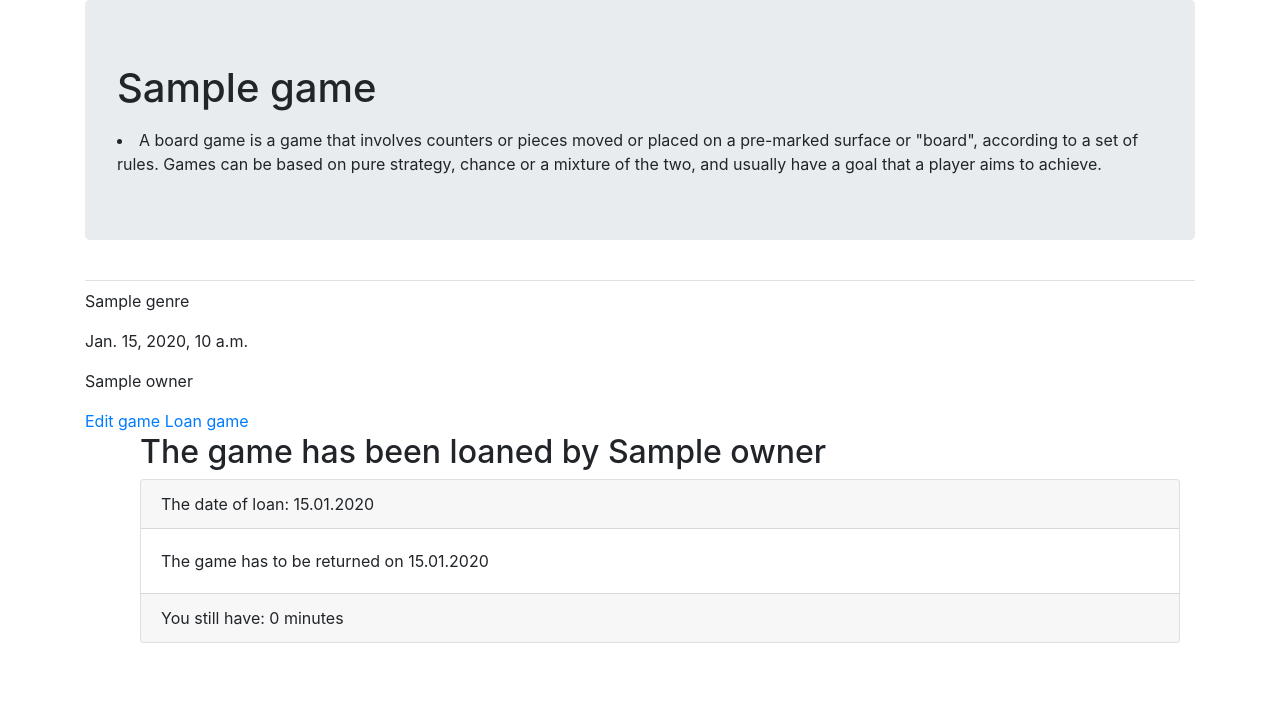
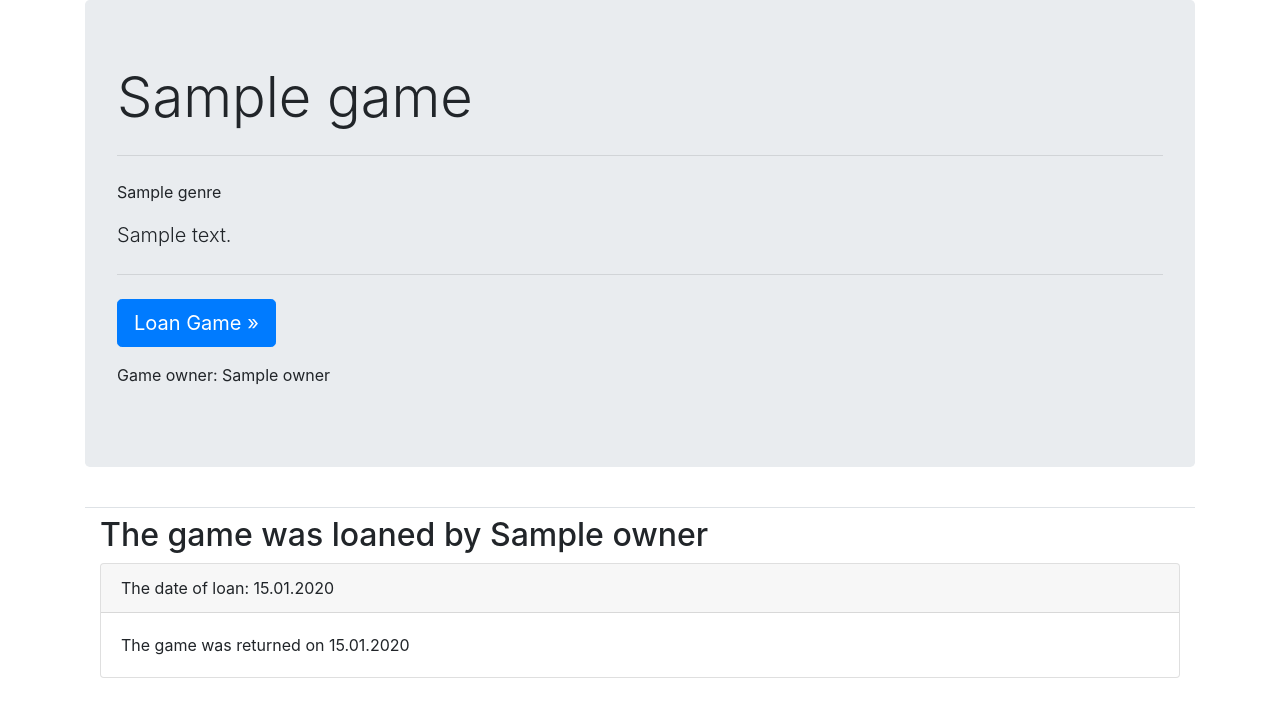
Before and after one commit to teemu-mjr/board-game, a Django app: template board_games/templates/board_games/game_info.html in a window 1280 px wide. Shown: the part 56-773 px from the top of the page. Run offline with Django 3.2, Linux system fonts and the light colour scheme; the template is opened without the code that fills it: most values are stand-ins (such as "Sample title", 1, 10 or a date in 2020); some libraries are stand-ins or nearby versions.

Commit message:
finalizes the game_info style

```diff
--- a/board_games/templates/board_games/edit_game.html
+++ b/board_games/templates/board_games/edit_game.html
@@ -10,8 +10,8 @@
     {% csrf_token %}
     {% bootstrap_form form %}
     {% buttons %}
-        <button type="submit" class="btn btn-success">Save</button>
-        <a href="{% url 'board_games:game_info' game.id %}" type="button" class="btn btn-danger" >Cancel</button></a>
+    <button type="submit" class="btn btn-success">Save</button>
+    <a href="{% url 'board_games:game_info' game.id %}" type="button" class="btn btn-danger">Cancel</button></a>
     {% endbuttons %}
 </form>
-{% endblock content %}}
+{% endblock content %}
--- a/board_games/templates/board_games/game_info.html
+++ b/board_games/templates/board_games/game_info.html
@@ -1,41 +1,45 @@
 {% extends 'board_games/base.html' %}
 {% block page_header %}
 <div class="jumbotron">
-  <h1>{{game.game}}</h1>
-  <p><li>
-  A board game is a game that involves counters or pieces moved or placed on a pre-marked surface or "board",
-according to a set of rules. Games can be based on pure strategy,
-chance or a mixture of the two, and usually have a goal that a player aims to achieve.
-    </li>
+    <h1 class="display-4">{{game.game}}</h1>
+    <hr class="my-4">
+    <p>{{game.genre}}</p>
+    <p class="lead">{{game.description}}</p>
+    <hr class="my-4">
+    <p class="lead">
+        {% if not game.loaned %}
+        <a class="btn btn-lg btn-primary" href="{% url 'board_games:add_loan' game.id %}">Loan Game &raquo;</a>
+        {% endif %}
+        {% if game.owner == user %}
+        <a class="btn btn-lg btn-primary" href="{% url 'board_games:edit_game' game.id %}">Edit game &raquo;</a>
+        {% else %}
+        <p>Game owner: {{ game.owner }}</p>
+        {% endif %}
+    </p>
 </div>
 {% endblock page_header %}
 {% block content %}
 
-<p>{{game.genre}}</p>
-<p>{{game.year_published}}</p>
-
-<p>{{game.owner}}</p>
-<a href="{% url 'board_games:edit_game' game.id %}">Edit game</a>
-{% if not game.loaned %}
-<a href="{% url 'board_games:add_loan' game.id %}">Loan game</a>
-{% else %}
-
-<p>
-    currently loaned by {{ loans.first.owner }} returndate : {{ loans.first.return_date }}
-</p>
+{% if game.loaned %}
+<div class="container">
+    <h2> currently loaned by {{ loans.first.owner }} returndate : {{ loans.first.return_date }} </h2>
+    <div class="card">
+        <div class="card-header">The date of loan: {{ loans.first.date_loaned|date:'d.m.Y' }}</div>
+        <div class="card-body">The game has to be returned on {{ loans.first.return_date|date:'d.m.Y' }}</div>
+        <div class="card-footer">You still have: {{ loans.first.date_loaned |timeuntil:loans.first.return_date }}</div>
+    </div>
+</div>
 {% endif %}
 
-<ul>
+
+<div class="container">
     {% for loan in loans %}
+    <h2>The game was loaned by {{ loan.owner }}</h2>
+    <div class="card">
+        <div class="card-header">The date of loan: {{ loan.date_loaned|date:'d.m.Y' }}</div>
+        <div class="card-body">The game was returned on {{ loan.return_date|date:'d.m.Y' }}</div>
+    </div>
+    {% endfor %}
+</div>
 
-        <div class="container">
-            <h2>The game has been loaned by {{ loan.owner }}</h2>
-                 <div class="card">
-                 <div class="card-header">The date of loan: {{ loan.date_loaned|date:'d.m.Y' }}</div>
-                 <div class="card-body">The game has to be returned on {{ loan.return_date|date:'d.m.Y' }}</div>
-                 <div class="card-footer">You still have: {{ loan.date_loaned |timeuntil:loan.return_date}}</div>
-        </div>
-    {% endfor %}
-
-</ul>
 {% endblock content %}
```
Also changed, not shown: todo.md (+4 -3 lines).
